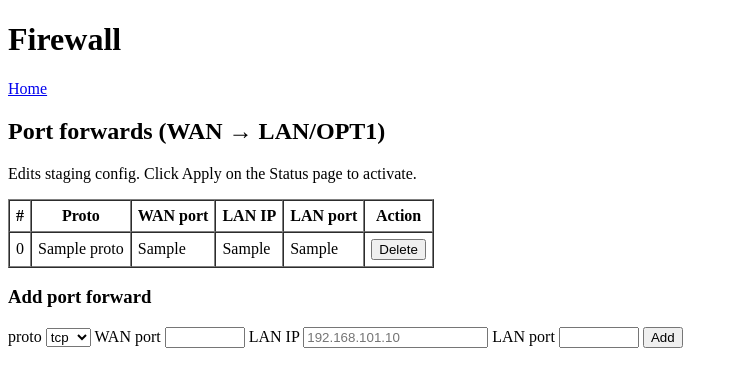
After one commit to maha-raj/AuroraGW, a FastAPI app: template web/templates/firewall.html in a window 1280 px wide. The commit adds this page. Shown: the top 387 px of the page, without its empty margins (0-738 px from the left). Run offline with FastAPI, Linux system fonts and the light colour scheme; the template is opened without the code that fills it: most values are stand-ins (such as "Sample title", 1, 10 or a date in 2020).

Commit message:
Home features: isolation, IDS, firewall UI

```diff
--- a/config/config.example.yaml
+++ b/config/config.example.yaml
@@ -39,6 +39,7 @@ services:
     dscp_rules: []
   wireguard: { enabled: false }
   suricata: { installed: true, enabled: false, interfaces: [lan] }
+  cockpit: { enabled: false }
 
 firewall:
   port_forwards: []
--- a/web/app.py
+++ b/web/app.py
@@ -45,6 +45,15 @@ def audit(msg: str):
     ts = time.strftime("%Y-%m-%d %H:%M:%S")
     with AUDIT.open("a", encoding="utf-8") as f:
         f.write(f"[{ts}] ui {msg}\n")
+
+def load_yaml(path: Path) -> dict:
+    if not path.exists():
+        return {}
+    return yaml.safe_load(path.read_text(encoding="utf-8")) or {}
+
+def save_yaml(path: Path, data: dict):
+    path.parent.mkdir(parents=True, exist_ok=True)
+    path.write_text(yaml.safe_dump(data, sort_keys=False), encoding="utf-8")
 
 @app.middleware("http")
 async def metrics_mw(request: Request, call_next):
@@ -110,6 +119,50 @@ def backups(request: Request):
     out = sh(["bash","-lc","ls -1 /var/lib/auroragw/backups 2>/dev/null || true"]).stdout
     return templates.TemplateResponse("backups.html", {"request":request, "backups":out})
 
+@app.get("/firewall", response_class=HTMLResponse)
+def firewall_get(request: Request):
+    require_auth(request)
+    cfg = load_yaml(CFG_STAGING if CFG_STAGING.exists() else CFG_ACTIVE)
+    pf = (((cfg.get("firewall") or {}).get("port_forwards")) or [])
+    return templates.TemplateResponse("firewall.html", {"request": request, "port_forwards": pf})
+
+@app.post("/firewall/add")
+def firewall_add(
+    request: Request,
+    proto: str = Form(...),
+    wan_port: int = Form(...),
+    lan_ip: str = Form(...),
+    lan_port: int = Form(...),
+):
+    require_auth(request)
+    proto = (proto or "").strip().lower()
+    if proto not in ("tcp", "udp"):
+        raise HTTPException(status_code=400, detail="proto must be tcp or udp")
+    if wan_port < 1 or wan_port > 65535 or lan_port < 1 or lan_port > 65535:
+        raise HTTPException(status_code=400, detail="invalid port")
+    cfg = load_yaml(CFG_STAGING if CFG_STAGING.exists() else CFG_ACTIVE)
+    cfg.setdefault("firewall", {})
+    cfg["firewall"].setdefault("port_forwards", [])
+    cfg["firewall"]["port_forwards"].append(
+        {"proto": proto, "wan_port": int(wan_port), "lan_ip": lan_ip.strip(), "lan_port": int(lan_port)}
+    )
+    save_yaml(CFG_STAGING, cfg)
+    audit(f"firewall add port_forward {proto}:{wan_port}->{lan_ip}:{lan_port}")
+    return RedirectResponse(url="/firewall", status_code=303)
+
+@app.post("/firewall/delete")
+def firewall_delete(request: Request, idx: int = Form(...)):
+    require_auth(request)
+    cfg = load_yaml(CFG_STAGING if CFG_STAGING.exists() else CFG_ACTIVE)
+    cfg.setdefault("firewall", {})
+    cfg["firewall"].setdefault("port_forwards", [])
+    if idx < 0 or idx >= len(cfg["firewall"]["port_forwards"]):
+        raise HTTPException(status_code=400, detail="invalid index")
+    removed = cfg["firewall"]["port_forwards"].pop(idx)
+    save_yaml(CFG_STAGING, cfg)
+    audit(f"firewall delete port_forward {removed}")
+    return RedirectResponse(url="/firewall", status_code=303)
+
 @app.post("/backup")
 def backup(request: Request):
     require_auth(request)
--- /dev/null
+++ b/web/templates/firewall.html
@@ -0,0 +1,54 @@
+<!doctype html>
+<html>
+  <head>
+    <meta charset="utf-8" />
+    <title>Firewall</title>
+  </head>
+  <body>
+    <h1>Firewall</h1>
+    <p><a href="/">Home</a></p>
+
+    <h2>Port forwards (WAN → LAN/OPT1)</h2>
+    <p>Edits staging config. Click Apply on the Status page to activate.</p>
+
+    <table border="1" cellpadding="6" cellspacing="0">
+      <tr>
+        <th>#</th>
+        <th>Proto</th>
+        <th>WAN port</th>
+        <th>LAN IP</th>
+        <th>LAN port</th>
+        <th>Action</th>
+      </tr>
+      {% for r in port_forwards %}
+      <tr>
+        <td>{{ loop.index0 }}</td>
+        <td>{{ r.get("proto","") }}</td>
+        <td>{{ r.get("wan_port","") }}</td>
+        <td>{{ r.get("lan_ip","") }}</td>
+        <td>{{ r.get("lan_port","") }}</td>
+        <td>
+          <form method="post" action="/firewall/delete" style="margin: 0">
+            <input type="hidden" name="idx" value="{{ loop.index0 }}" />
+            <button type="submit">Delete</button>
+          </form>
+        </td>
+      </tr>
+      {% endfor %}
+    </table>
+
+    <h3>Add port forward</h3>
+    <form method="post" action="/firewall/add">
+      <label>proto
+        <select name="proto">
+          <option value="tcp">tcp</option>
+          <option value="udp">udp</option>
+        </select>
+      </label>
+      <label>WAN port <input type="number" name="wan_port" min="1" max="65535" required /></label>
+      <label>LAN IP <input type="text" name="lan_ip" placeholder="192.168.101.10" required /></label>
+      <label>LAN port <input type="number" name="lan_port" min="1" max="65535" required /></label>
+      <button type="submit">Add</button>
+    </form>
+  </body>
+</html>
--- a/web/templates/index.html
+++ b/web/templates/index.html
@@ -1 +1 @@
-<!doctype html><html><head><meta charset='utf-8'><title>AuroraGW</title></head><body><h1>AuroraGW</h1><ul><li><a href='/status'>Status</a></li><li><a href='/config'>Config</a></li><li><a href='/backups'>Backups</a></li><li><a href='/logs'>Logs</a></li></ul><p>Auth: HTTP Basic (admin / password set in installer).</p></body></html>
+<!doctype html><html><head><meta charset='utf-8'><title>AuroraGW</title></head><body><h1>AuroraGW</h1><ul><li><a href='/status'>Status</a></li><li><a href='/config'>Config</a></li><li><a href='/firewall'>Firewall</a></li><li><a href='/backups'>Backups</a></li><li><a href='/logs'>Logs</a></li></ul><p>Auth: HTTP Basic (admin / password set in installer).</p></body></html>
```
Also changed, not shown: auroragd/auroragd.py (+54 -3 lines), config/schema.json (+8 -0 lines), docs/PROJECT_PLAN.md (+6 -8 lines), docs/SECURITY.md (+1 -1 lines), README.md, 4 other files.
